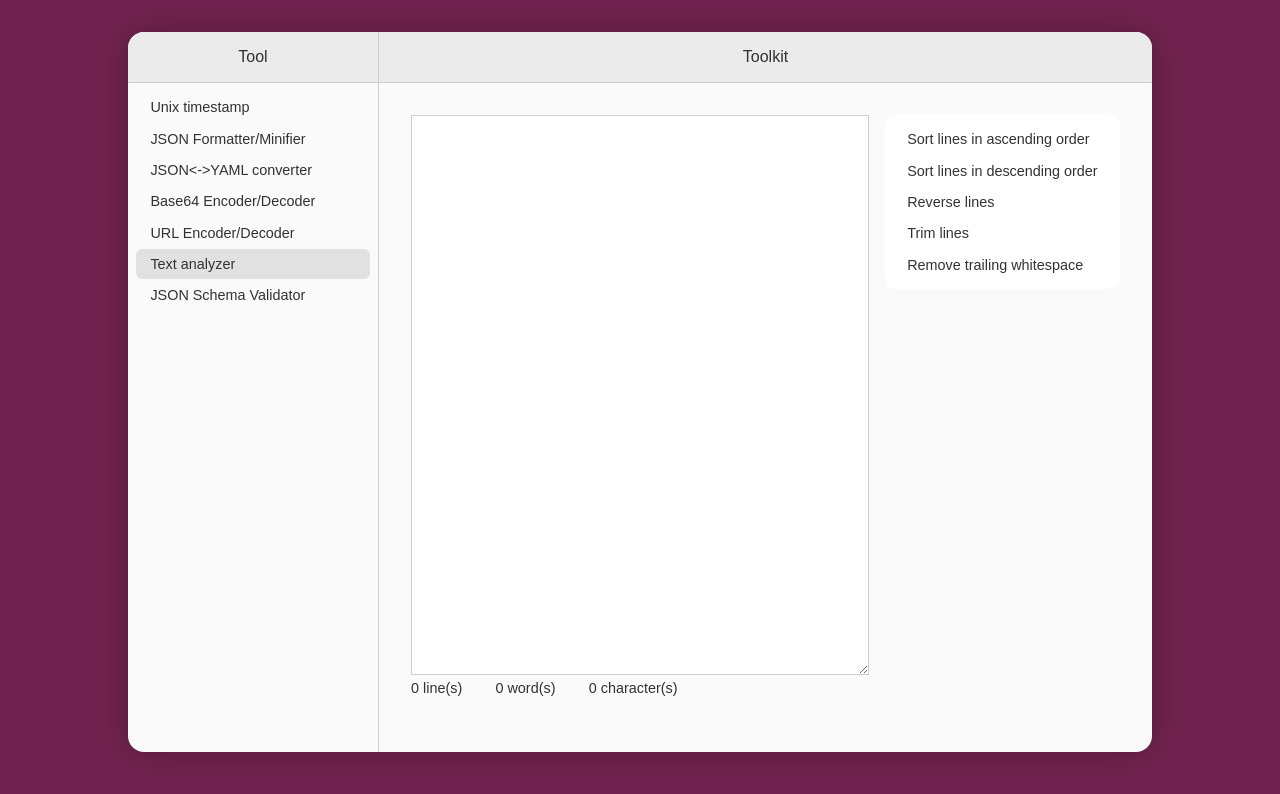
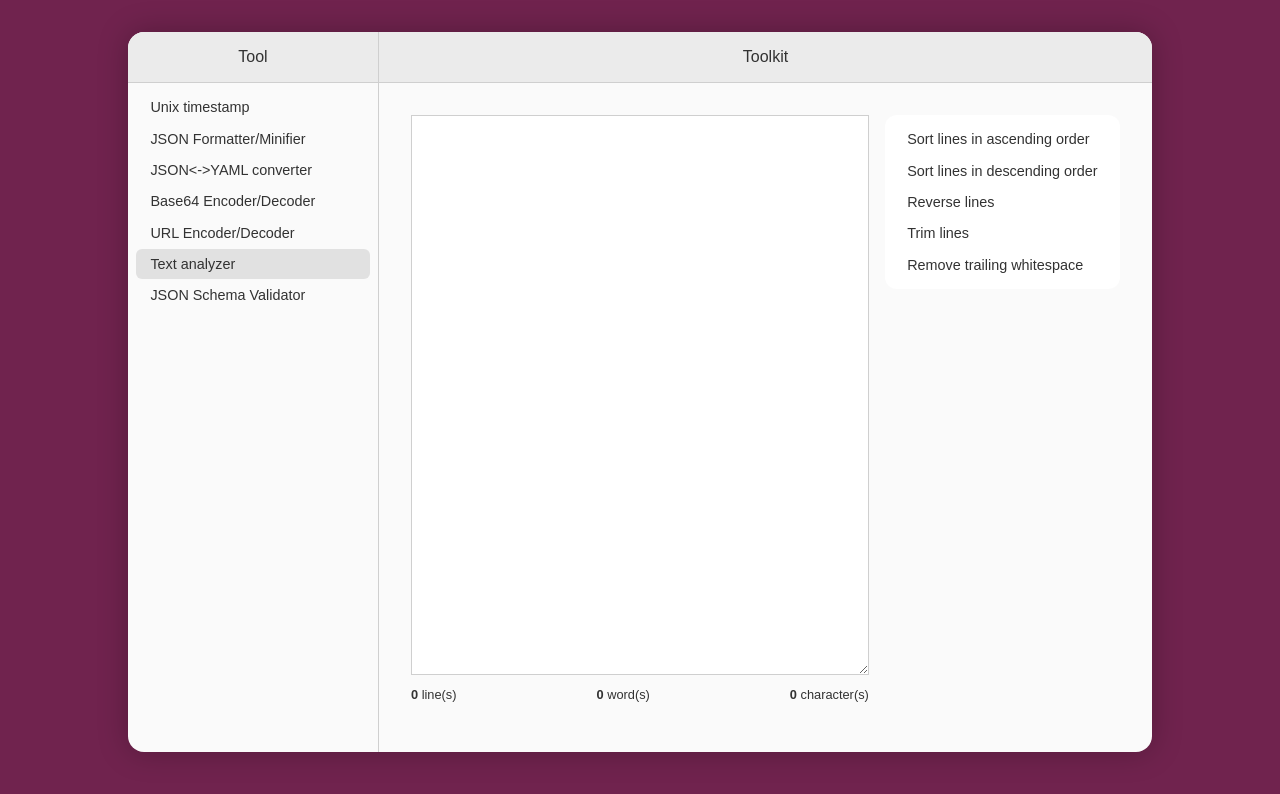
Before and after one commit to eliandoran/toolkit, a SvelteKit app: page /text-analyzer in a window 1280 px wide. Shown: the top 794 px of the page. Built offline with nearby package versions, Linux system fonts and the light colour scheme.

Commit message:
Improve style of text analyzer

```diff
--- a/src/routes/text-analyzer/+page.svelte
+++ b/src/routes/text-analyzer/+page.svelte
@@ -1,6 +1,4 @@
 <script>
-	import InputField from "$lib/components/input-field.svelte";
-
     import { page } from "$app/stores";
 
     let text = "";
@@ -34,6 +32,12 @@
 <div class="main-container">
     <main>
         <textarea bind:value={text}></textarea>
+
+        <div class="stats">
+            <span><strong>{numLines}</strong> line(s)</span>
+            <span><strong>{numWords}</strong> word(s)</span>
+            <span><strong>{numCharacters}</strong> character(s)</span>
+        </div>
     </main>
 
     <aside>
@@ -49,21 +53,30 @@
     </aside>
 </div>
 
-<div class="stats">
-    <span>{numLines} line(s)</span>
-    <span>{numWords} word(s)</span>
-    <span>{numCharacters} character(s)</span>
-</div>
-
 <style>
     textarea {
         width: 100%;
         min-height: 70vh;
     }
 
+    .stats {
+        display: flex;
+        margin-top: 0.5em;
+    }
+
     .stats > span {
         margin-right: 2em;
-        font-size: 0.9em;
+        font-size: 0.8em;
+        flex-grow: 1;
+    }
+
+    .stats span:nth-of-type(2) {
+        text-align: center;
+    }
+
+    .stats span:nth-of-type(3) {
+        text-align: right;
+        margin-right: 0;
     }
 
     .main-container {
```
